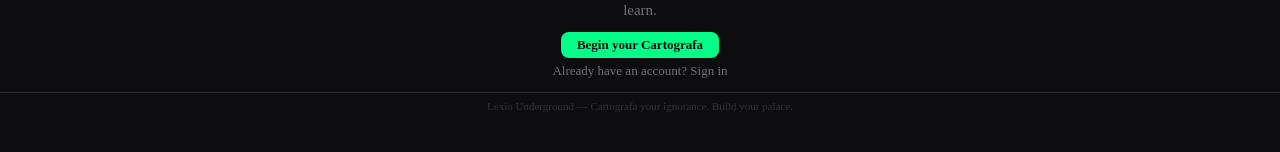
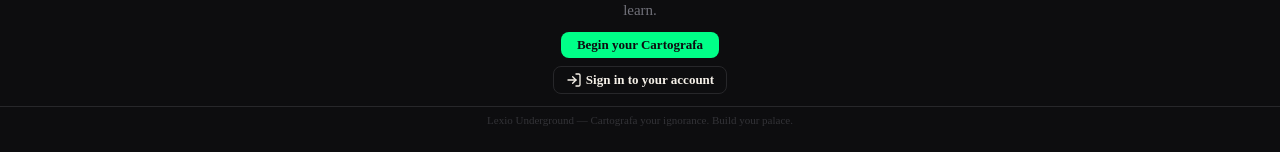
Before and after one commit to talles-dt/lexio-underground, a Next.js app: page / in a window 1280 px wide. Shown: the part 130-282 px from the top of the page. Built offline with nearby package versions, Linux system fonts and the light colour scheme; no server answers; what @tamagui/config-default, @tamagui/core would draw is missing.

Commit message:
fix: Style sign-in button on home page
Changed from plain text link to outlined secondary button with:
- Border + padding matching design system
- Log-in SVG icon
- Phosphor hover effect (border + color transition)
- 'Sign in to your account' label

```diff
--- a/app/page.tsx
+++ b/app/page.tsx
@@ -90,15 +90,38 @@
           Begin your Cartografa
         </Link>
 
-        {/* Sign in link for returning users */}
+        {/* Sign in button for returning users */}
         <Link href="/signin" style={{
-          color: colors.zinc,
+          display: "inline-flex",
+          alignItems: "center",
+          gap: spacing[2],
+          padding: `${spacing[2]}px ${spacing[4]}px`,
+          borderRadius: radius.btn,
+          border: `1px solid ${colors.borderSubtle}`,
+          backgroundColor: "transparent",
+          color: colors.ivory,
           fontFamily: typography.ui.fontFamily,
-          fontSize: 13,
+          fontSize: typography.ui.fontSize,
+          fontWeight: 600,
           textDecoration: "none",
-          marginTop: spacing[2],
-        }}>
-          Already have an account? Sign in
+          marginTop: spacing[3],
+          transition: "border-color 0.2s, color 0.2s",
+        }}
+        onMouseEnter={(e) => {
+          (e.currentTarget as HTMLElement).style.borderColor = colors.phosphor;
+          (e.currentTarget as HTMLElement).style.color = colors.phosphor;
+        }}
+        onMouseLeave={(e) => {
+          (e.currentTarget as HTMLElement).style.borderColor = colors.borderSubtle;
+          (e.currentTarget as HTMLElement).style.color = colors.ivory;
+        }}
+        >
+          <svg width="16" height="16" viewBox="0 0 24 24" fill="none" stroke="currentColor" strokeWidth="2" strokeLinecap="round" strokeLinejoin="round">
+            <path d="M15 3h4a2 2 0 0 1 2 2v14a2 2 0 0 1-2 2h-4"/>
+            <polyline points="10 17 15 12 10 7"/>
+            <line x1="15" y1="12" x2="3" y2="12"/>
+          </svg>
+          Sign in to your account
         </Link>
 
         {/* Quick links — only visible after diagnostic is complete */}
```
